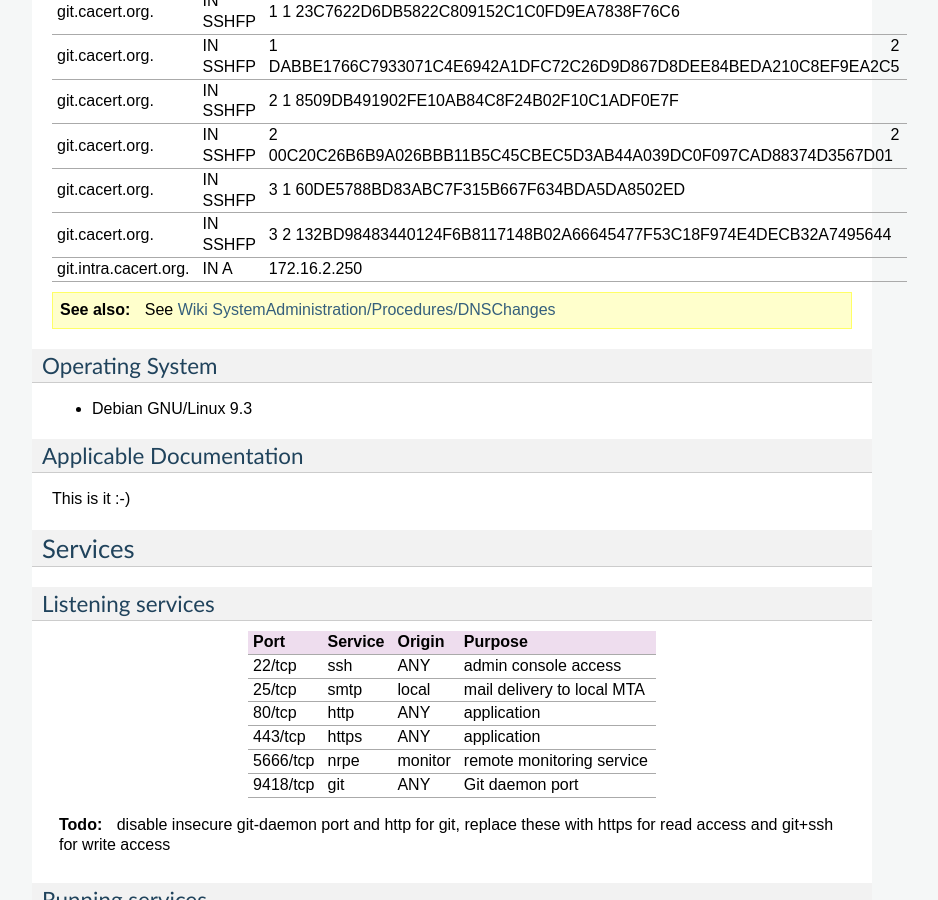
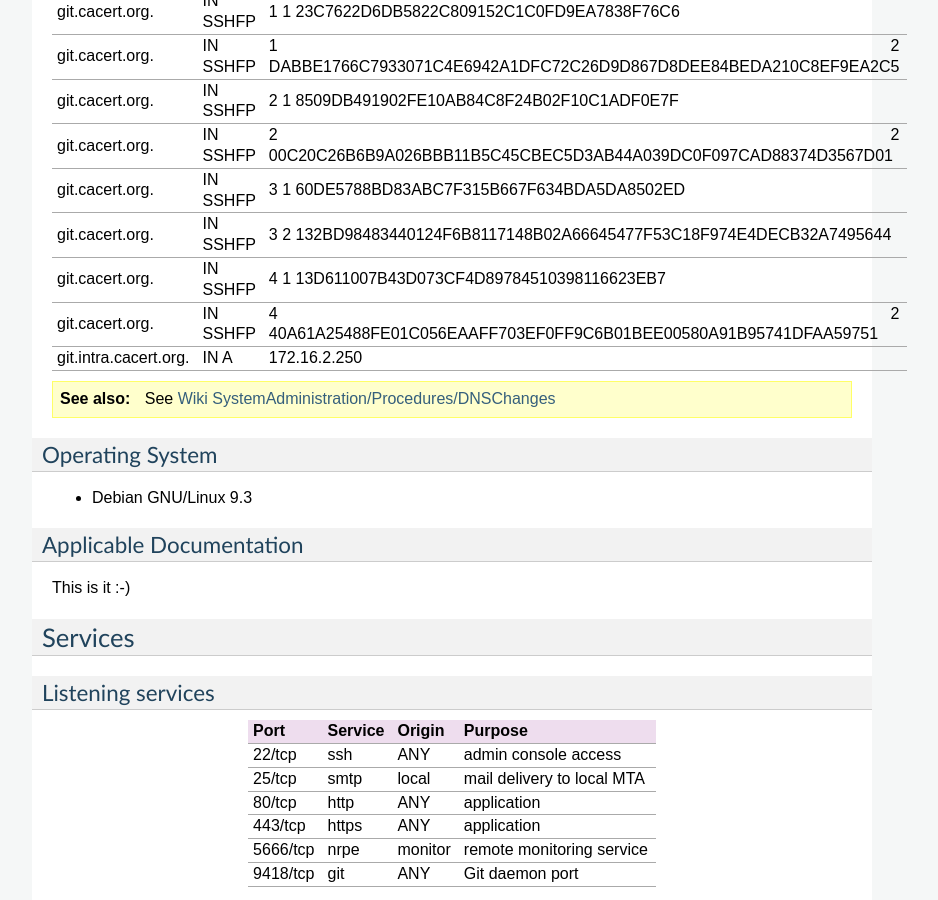
Before and after one commit to CAcertOrg/cacert-infradocs, a Sphinx documentation site: the page built from docs/systems/git.rst, in a window 1280 px wide and 900 px high, scrolled down 1300 px. Shown: the whole window, without its empty margins (198-1136 px from the left). Built offline with Sphinx 7.4.7, drawn with Linux system fonts in a browser that asks for light colours; pages that are not in the unit, such as notebooks, are missing from menus; cross-references to code outside the pages are shown as plain code.

Commit message:
Add SSHFP records for git.cacert.org ED25519 host key

```diff
--- a/docs/systems/git.rst
+++ b/docs/systems/git.rst
@@ -89,6 +89,8 @@
 git.cacert.org.       IN SSHFP 2 2 00C20C26B6B9A026BBB11B5C45CBEC5D3AB44A039DC0F097CAD88374D3567D01
 git.cacert.org.       IN SSHFP 3 1 60DE5788BD83ABC7F315B667F634BDA5DA8502ED
 git.cacert.org.       IN SSHFP 3 2 132BD98483440124F6B8117148B02A66645477F53C18F974E4DECB32A7495644
+git.cacert.org.       IN SSHFP 4 1 13D611007B43D073CF4D89784510398116623EB7
+git.cacert.org.       IN SSHFP 4 2 40A61A25488FE01C056EAAFF703EF0FF9C6B01BEE00580A91B95741DFAA59751
 git.intra.cacert.org. IN A     172.16.2.250
 ===================== ======== ============================================
 
```
